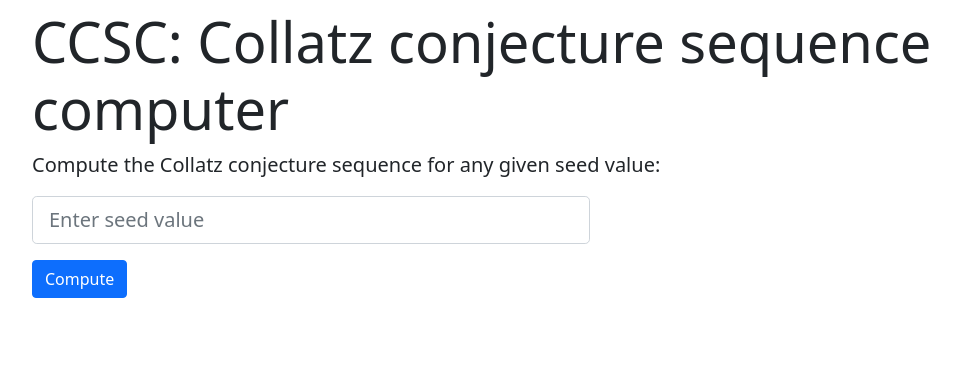
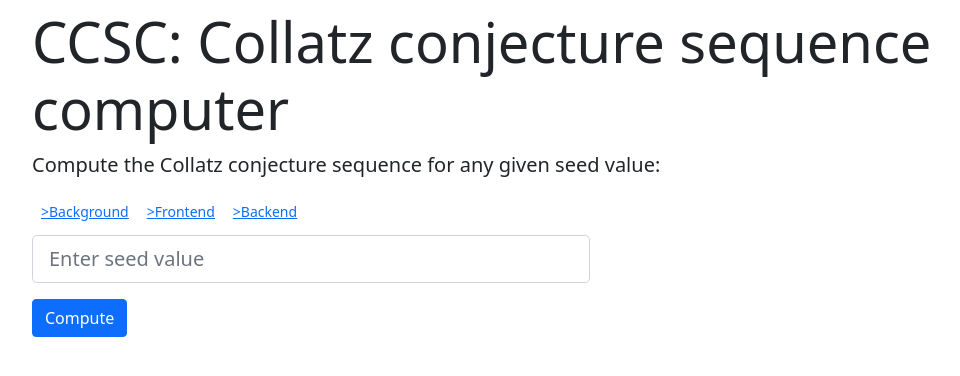
Before and after one commit to gdiegel/collatz-sequence-computer-app, a React app: page / in a window 1280 px wide. Shown: the top 376 px of the page, without its empty margins (58-1018 px from the left). Built offline with nearby package versions, Linux system fonts and the light colour scheme.

Commit message:
Add links

```diff
--- a/src/components/Jumbo.js
+++ b/src/components/Jumbo.js
@@ -9,6 +9,15 @@ export default class Jumbo extends React.Component {
                     <div className="jumbotron jumbotron-fluid m-2">
                         <h1 className="display-4">CCSC: Collatz conjecture sequence computer</h1>
                         <p className="lead">Compute the Collatz conjecture sequence for any given seed value:</p>
+                        <button type="button" className="btn btn-link btn-sm">>
+                            <a href="https://en.wikipedia.org/wiki/Collatz_conjecture">Background</a>
+                        </button>
+                        <button type="button" className="btn btn-link btn-sm">>
+                            <a href="https://github.com/gdiegel/collatz-sequence-computer-app">Frontend</a>
+                        </button>
+                        <button type="button" className="btn btn-link btn-sm">>
+                            <a href="https://github.com/gdiegel/collatz-sequence-computer-service">Backend</a>
+                        </button>
                     </div>
                 </div>
             </React.Fragment>
```
